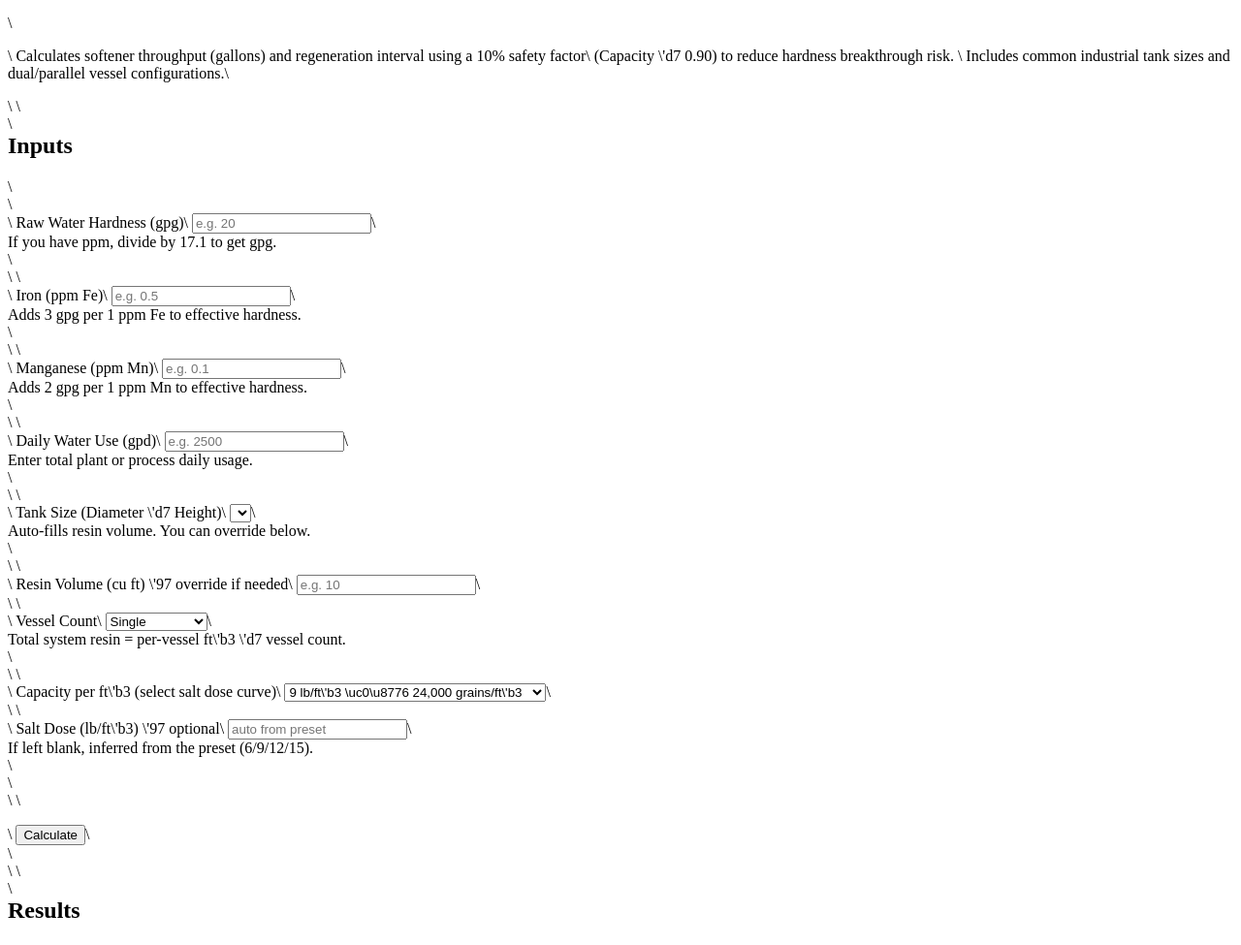
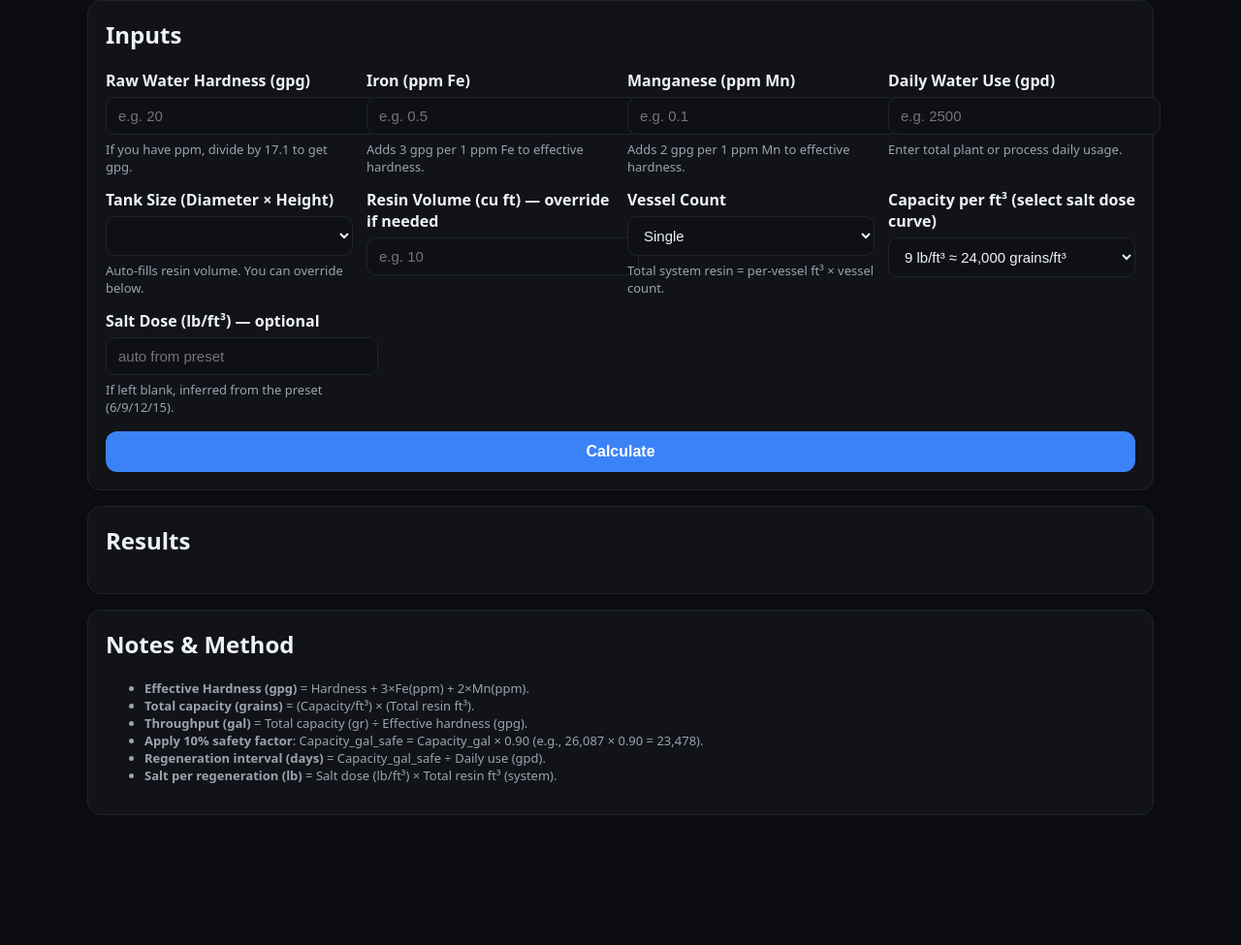
Before and after one commit to occand2024/calculate-softener-capacity, a plain HTML site: page Index.html in a window 1280 px wide. Shown: the part 145-1120 px from the top of the page at 97% size. After the commit the page ends 1018 px from the top, so only its background shows below. Drawn offline with Linux system fonts and the light colour scheme.

Commit message:
Index.html

```diff
--- a/Index.html
+++ b/Index.html
@@ -1,143 +1,136 @@
-{\rtf1\ansi\ansicpg1252\cocoartf2822
-\cocoatextscaling0\cocoaplatform0{\fonttbl\f0\fswiss\fcharset0 Helvetica;}
-{\colortbl;\red255\green255\blue255;}
-{\*\expandedcolortbl;;}
-\margl1440\margr1440\vieww11520\viewh8400\viewkind0
-\pard\tx720\tx1440\tx2160\tx2880\tx3600\tx4320\tx5040\tx5760\tx6480\tx7200\tx7920\tx8640\pardirnatural\partightenfactor0
+<!DOCTYPE html>
+<html lang="en">
+<head>
+  <meta charset="utf-8" />
+  <meta name="viewport" content="width=device-width, initial-scale=1" />
+  <title>Industrial Softener Capacity Calculator</title>
+  <style>
+    :root {
+      --bg: #0b0c0f;
+      --card: #111318;
+      --muted: #9aa3af;
+      --fg: #eef2f7;
+      --accent: #3b82f6;
+      --line: #1f2430;
+    }
+    html,body { background: var(--bg); color: var(--fg); font-family: ui-sans-serif, system-ui, -apple-system, Segoe UI, Roboto, Arial, sans-serif; }
+    .wrap { max-width: 1100px; margin: 32px auto; padding: 0 16px; }
+    h1 { margin: 0 0 8px; font-size: 28px; }
+    p.note { color: var(--muted); margin: 0 0 18px; }
+    .card { background: var(--card); border: 1px solid var(--line); border-radius: 14px; padding: 18px; margin: 16px 0; }
+    .grid { display: grid; grid-template-columns: repeat(auto-fit, minmax(240px, 1fr)); gap: 14px; }
+    label { font-weight: 600; display: block; margin-bottom: 6px; }
+    input, select {
+      width: 100%; padding: 10px 12px; border-radius: 10px; border: 1px solid var(--line);
+      background: #0e1015; color: var(--fg); font-size: 15px;
+    }
+    button {
+      width: 100%; padding: 12px 14px; border-radius: 12px; border: 0; cursor: pointer;
+      background: var(--accent); color: white; font-weight: 700; font-size: 16px;
+    }
+    table { width: 100%; border-collapse: collapse; margin-top: 8px; }
+    th, td { text-align: left; padding: 12px 10px; border-bottom: 1px solid var(--line); font-size: 18px; }
+    th { color: #cbd5e1; font-weight: 700; }
+    .muted { color: var(--muted); font-size: 13px; margin-top: 6px; }
+    .badge { display: inline-block; background: #0e1015; border: 1px solid var(--line); padding: 4px 8px; border-radius: 8px; color: #cbd5e1; font-size: 12px; }
+  </style>
+</head>
+<body>
+  <div class="wrap">
+    <h1>Industrial Softener Capacity Calculator</h1>
+    <p class="note">
+      Calculates softener throughput (gallons) and regeneration interval using a 10% safety factor
+      (<span class="badge">Capacity × 0.90</span>) to reduce hardness breakthrough risk.
+      Includes common industrial tank sizes and dual/parallel vessel configurations.
+    </p>
 
-\f0\fs24 \cf0 <!DOCTYPE html>\
-<html lang="en">\
-<head>\
-  <meta charset="utf-8" />\
-  <meta name="viewport" content="width=device-width, initial-scale=1" />\
-  <title>Industrial Softener Capacity Calculator</title>\
-  <style>\
-    :root \{\
-      --bg: #0b0c0f;\
-      --card: #111318;\
-      --muted: #9aa3af;\
-      --fg: #eef2f7;\
-      --accent: #3b82f6;\
-      --line: #1f2430;\
-    \}\
-    html,body \{ background: var(--bg); color: var(--fg); font-family: ui-sans-serif, system-ui, -apple-system, Segoe UI, Roboto, Arial, sans-serif; \}\
-    .wrap \{ max-width: 1100px; margin: 32px auto; padding: 0 16px; \}\
-    h1 \{ margin: 0 0 8px; font-size: 28px; \}\
-    p.note \{ color: var(--muted); margin: 0 0 18px; \}\
-    .card \{ background: var(--card); border: 1px solid var(--line); border-radius: 14px; padding: 18px; margin: 16px 0; \}\
-    .grid \{ display: grid; grid-template-columns: repeat(auto-fit, minmax(240px, 1fr)); gap: 14px; \}\
-    label \{ font-weight: 600; display: block; margin-bottom: 6px; \}\
-    input, select \{\
-      width: 100%; padding: 10px 12px; border-radius: 10px; border: 1px solid var(--line);\
-      background: #0e1015; color: var(--fg); font-size: 15px;\
-    \}\
-    button \{\
-      width: 100%; padding: 12px 14px; border-radius: 12px; border: 0; cursor: pointer;\
-      background: var(--accent); color: white; font-weight: 700; font-size: 16px;\
-    \}\
-    table \{ width: 100%; border-collapse: collapse; margin-top: 8px; \}\
-    th, td \{ text-align: left; padding: 12px 10px; border-bottom: 1px solid var(--line); font-size: 18px; \}\
-    th \{ color: #cbd5e1; font-weight: 700; \}\
-    .muted \{ color: var(--muted); font-size: 13px; margin-top: 6px; \}\
-    .badge \{ display: inline-block; background: #0e1015; border: 1px solid var(--line); padding: 4px 8px; border-radius: 8px; color: #cbd5e1; font-size: 12px; \}\
-  </style>\
-</head>\
-<body>\
-  <div class="wrap">\
-    <h1>Industrial Softener Capacity Calculator</h1>\
-    <p class="note">\
-      Calculates softener throughput (gallons) and regeneration interval using a 10% safety factor\
-      (<span class="badge">Capacity \'d7 0.90</span>) to reduce hardness breakthrough risk.  \
-      Includes common industrial tank sizes and dual/parallel vessel configurations.\
-    </p>\
-\
-    <div class="card">\
-      <h2 style="margin-top:0">Inputs</h2>\
-      <div class="grid">\
-        <div>\
-          <label for="hardnessGpg">Raw Water Hardness (gpg)</label>\
-          <input id="hardnessGpg" type="number" step="any" placeholder="e.g. 20" />\
-          <div class="muted">If you have ppm, divide by 17.1 to get gpg.</div>\
-        </div>\
-\
-        <div>\
-          <label for="ironPpm">Iron (ppm Fe)</label>\
-          <input id="ironPpm" type="number" step="any" placeholder="e.g. 0.5" />\
-          <div class="muted">Adds 3 gpg per 1 ppm Fe to effective hardness.</div>\
-        </div>\
-\
-        <div>\
-          <label for="manganesePpm">Manganese (ppm Mn)</label>\
-          <input id="manganesePpm" type="number" step="any" placeholder="e.g. 0.1" />\
-          <div class="muted">Adds 2 gpg per 1 ppm Mn to effective hardness.</div>\
-        </div>\
-\
-        <div>\
-          <label for="dailyUseGpd">Daily Water Use (gpd)</label>\
-          <input id="dailyUseGpd" type="number" step="any" placeholder="e.g. 2500" />\
-          <div class="muted">Enter total plant or process daily usage.</div>\
-        </div>\
-\
-        <div>\
-          <label for="tankSelect">Tank Size (Diameter \'d7 Height)</label>\
-          <select id="tankSelect"></select>\
-          <div class="muted">Auto-fills resin volume. You can override below.</div>\
-        </div>\
-\
-        <div>\
-          <label for="resinCuFt">Resin Volume (cu ft) \'97 override if needed</label>\
-          <input id="resinCuFt" type="number" step="any" placeholder="e.g. 10" />\
-        </div>\
-\
-        <div>\
-          <label for="vesselCount">Vessel Count</label>\
-          <select id="vesselCount">\
-            <option value="1" selected>Single</option>\
-            <option value="2">Dual / Parallel</option>\
-          </select>\
-          <div class="muted">Total system resin = per-vessel ft\'b3 \'d7 vessel count.</div>\
-        </div>\
-\
-        <div>\
-          <label for="saltPreset">Capacity per ft\'b3 (select salt dose curve)</label>\
-          <select id="saltPreset">\
-            <option value="20000">6 lb/ft\'b3 \uc0\u8776  20,000 grains/ft\'b3</option>\
-            <option value="24000" selected>9 lb/ft\'b3 \uc0\u8776  24,000 grains/ft\'b3</option>\
-            <option value="27000">12 lb/ft\'b3 \uc0\u8776  27,000 grains/ft\'b3</option>\
-            <option value="30000">15 lb/ft\'b3 \uc0\u8776  30,000 grains/ft\'b3</option>\
-          </select>\
-        </div>\
-\
-        <div>\
-          <label for="saltDose">Salt Dose (lb/ft\'b3) \'97 optional</label>\
-          <input id="saltDose" type="number" step="any" placeholder="auto from preset" />\
-          <div class="muted">If left blank, inferred from the preset (6/9/12/15).</div>\
-        </div>\
-      </div>\
-\
-      <div style="margin-top:16px">\
-        <button id="calcBtn">Calculate</button>\
-      </div>\
-    </div>\
-\
-    <div class="card">\
-      <h2 style="margin-top:0">Results</h2>\
-      <div id="results"></div>\
-    </div>\
-\
-    <div class="card">\
-      <h2 style="margin-top:0">Notes & Method</h2>\
-      <ul class="muted">\
-        <li><strong>Effective Hardness (gpg)</strong> = Hardness + 3\'d7Fe(ppm) + 2\'d7Mn(ppm).</li>\
-        <li><strong>Total capacity (grains)</strong> = (Capacity/ft\'b3) \'d7 (Total resin ft\'b3).</li>\
-        <li><strong>Throughput (gal)</strong> = Total capacity (gr) \'f7 Effective hardness (gpg).</li>\
-        <li><strong>Apply 10% safety factor</strong>: Capacity_gal_safe = Capacity_gal \'d7 0.90 (e.g., 26,087 \'d7 0.90 = 23,478).</li>\
-        <li><strong>Regeneration interval (days)</strong> = Capacity_gal_safe \'f7 Daily use (gpd).</li>\
-        <li><strong>Salt per regeneration (lb)</strong> = Salt dose (lb/ft\'b3) \'d7 Total resin ft\'b3 (system).</li>\
-      </ul>\
-    </div>\
-  </div>\
-\
-  <script src="calculator.js"></script>\
-</body>\
-</html>}
+    <div class="card">
+      <h2 style="margin-top:0">Inputs</h2>
+      <div class="grid">
+        <div>
+          <label for="hardnessGpg">Raw Water Hardness (gpg)</label>
+          <input id="hardnessGpg" type="number" step="any" placeholder="e.g. 20" />
+          <div class="muted">If you have ppm, divide by 17.1 to get gpg.</div>
+        </div>
+
+        <div>
+          <label for="ironPpm">Iron (ppm Fe)</label>
+          <input id="ironPpm" type="number" step="any" placeholder="e.g. 0.5" />
+          <div class="muted">Adds 3 gpg per 1 ppm Fe to effective hardness.</div>
+        </div>
+
+        <div>
+          <label for="manganesePpm">Manganese (ppm Mn)</label>
+          <input id="manganesePpm" type="number" step="any" placeholder="e.g. 0.1" />
+          <div class="muted">Adds 2 gpg per 1 ppm Mn to effective hardness.</div>
+        </div>
+
+        <div>
+          <label for="dailyUseGpd">Daily Water Use (gpd)</label>
+          <input id="dailyUseGpd" type="number" step="any" placeholder="e.g. 2500" />
+          <div class="muted">Enter total plant or process daily usage.</div>
+        </div>
+
+        <div>
+          <label for="tankSelect">Tank Size (Diameter × Height)</label>
+          <select id="tankSelect"></select>
+          <div class="muted">Auto-fills resin volume. You can override below.</div>
+        </div>
+
+        <div>
+          <label for="resinCuFt">Resin Volume (cu ft) — override if needed</label>
+          <input id="resinCuFt" type="number" step="any" placeholder="e.g. 10" />
+        </div>
+
+        <div>
+          <label for="vesselCount">Vessel Count</label>
+          <select id="vesselCount">
+            <option value="1" selected>Single</option>
+            <option value="2">Dual / Parallel</option>
+          </select>
+          <div class="muted">Total system resin = per-vessel ft³ × vessel count.</div>
+        </div>
+
+        <div>
+          <label for="saltPreset">Capacity per ft³ (select salt dose curve)</label>
+          <select id="saltPreset">
+            <option value="20000">6 lb/ft³ ≈ 20,000 grains/ft³</option>
+            <option value="24000" selected>9 lb/ft³ ≈ 24,000 grains/ft³</option>
+            <option value="27000">12 lb/ft³ ≈ 27,000 grains/ft³</option>
+            <option value="30000">15 lb/ft³ ≈ 30,000 grains/ft³</option>
+          </select>
+        </div>
+
+        <div>
+          <label for="saltDose">Salt Dose (lb/ft³) — optional</label>
+          <input id="saltDose" type="number" step="any" placeholder="auto from preset" />
+          <div class="muted">If left blank, inferred from the preset (6/9/12/15).</div>
+        </div>
+      </div>
+
+      <div style="margin-top:16px">
+        <button id="calcBtn">Calculate</button>
+      </div>
+    </div>
+
+    <div class="card">
+      <h2 style="margin-top:0">Results</h2>
+      <div id="results"></div>
+    </div>
+
+    <div class="card">
+      <h2 style="margin-top:0">Notes & Method</h2>
+      <ul class="muted">
+        <li><strong>Effective Hardness (gpg)</strong> = Hardness + 3×Fe(ppm) + 2×Mn(ppm).</li>
+        <li><strong>Total capacity (grains)</strong> = (Capacity/ft³) × (Total resin ft³).</li>
+        <li><strong>Throughput (gal)</strong> = Total capacity (gr) ÷ Effective hardness (gpg).</li>
+        <li><strong>Apply 10% safety factor</strong>: Capacity_gal_safe = Capacity_gal × 0.90 (e.g., 26,087 × 0.90 = 23,478).</li>
+        <li><strong>Regeneration interval (days)</strong> = Capacity_gal_safe ÷ Daily use (gpd).</li>
+        <li><strong>Salt per regeneration (lb)</strong> = Salt dose (lb/ft³) × Total resin ft³ (system).</li>
+      </ul>
+    </div>
+  </div>
+
+  <script src="calculator.js"></script>
+</body>
+</html>
```
